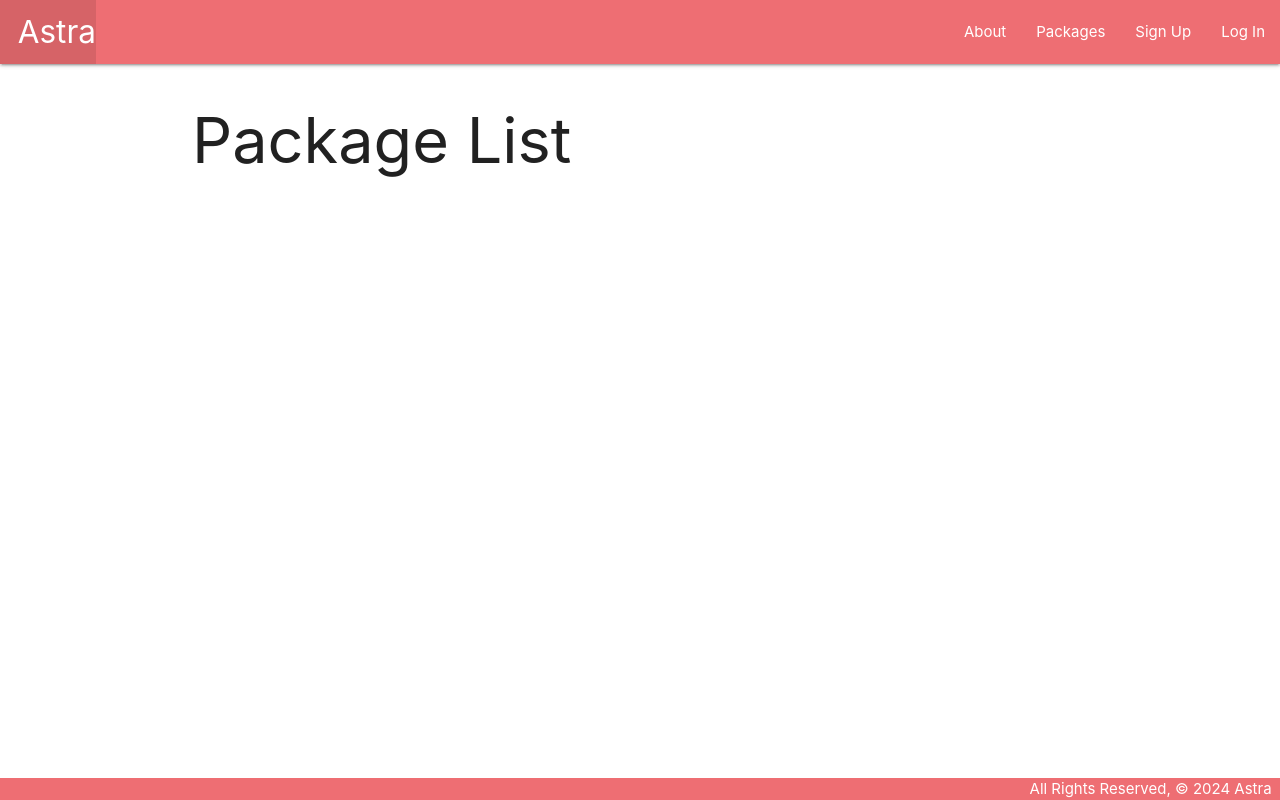
After one commit to VSoups/Astra, a Django app: page /packages/ in a window 1280 px wide. The commit adds this page. Run offline with Django 5.2, Linux system fonts and the light colour scheme; data that the repository does not hold is empty.

Commit message:
package index UI done

```diff
--- a/main_app/templates/base.html
+++ b/main_app/templates/base.html
@@ -21,6 +21,7 @@
                     <ul class="right">
                         <!-- changes below -->
                         <li><a href="{% url 'about' %}">About</a></li>
+                        <li><a href="{% url 'index' %}">Packages</a></li>
                         {% if user.is_authenticated %}
                           <li>
                             <a href="#">
--- /dev/null
+++ b/main_app/templates/packages/index.html
@@ -0,0 +1,23 @@
+{% extends 'base.html' %}
+{% block content %}
+
+<h1>Package List</h1>
+
+{% for package in packages %}
+  <a href="#">
+    <div class="card">
+      <div class="card-content">
+        <span class="card-title">{{ package.name }}</span>
+        <p>Description: {{ package.description|linebreaks }}</p>
+        <p>Vendor: {{ package.get_vendor_display }}</p>
+        {% if package.available_tickets > 0 %}
+          <p>Available Tickets: {{ package.available_tickets }}</p>
+        {% else %}
+          <p style="color: red">Sold Out</p>
+        {% endif %}
+      </div>
+    </div>
+  </a>
+{% endfor %}
+
+{% endblock %}
--- a/main_app/urls.py
+++ b/main_app/urls.py
@@ -5,5 +5,6 @@
     path('', views.home, name='home'),
     path('about/', views.about, name='about'),
     path('accounts/signup/', views.signup, name='signup'),
+    path('packages/', views.packages_index, name='index'),
 
 ]
--- a/main_app/views.py
+++ b/main_app/views.py
@@ -1,6 +1,8 @@
 from django.shortcuts import render, redirect
 from django.contrib.auth import login
 from django.contrib.auth.forms import UserCreationForm
+from .models import Package
+
 
 # Create your views here.
 
@@ -24,3 +26,9 @@
   form = UserCreationForm()
   context = {'form': form, 'error_message': error_message}
   return render(request, 'registration/signup.html', context)
+
+def packages_index(request):
+    packages = Package.objects.all()
+    return render(request, 'packages/index.html', {
+        'packages': packages
+    })
```
